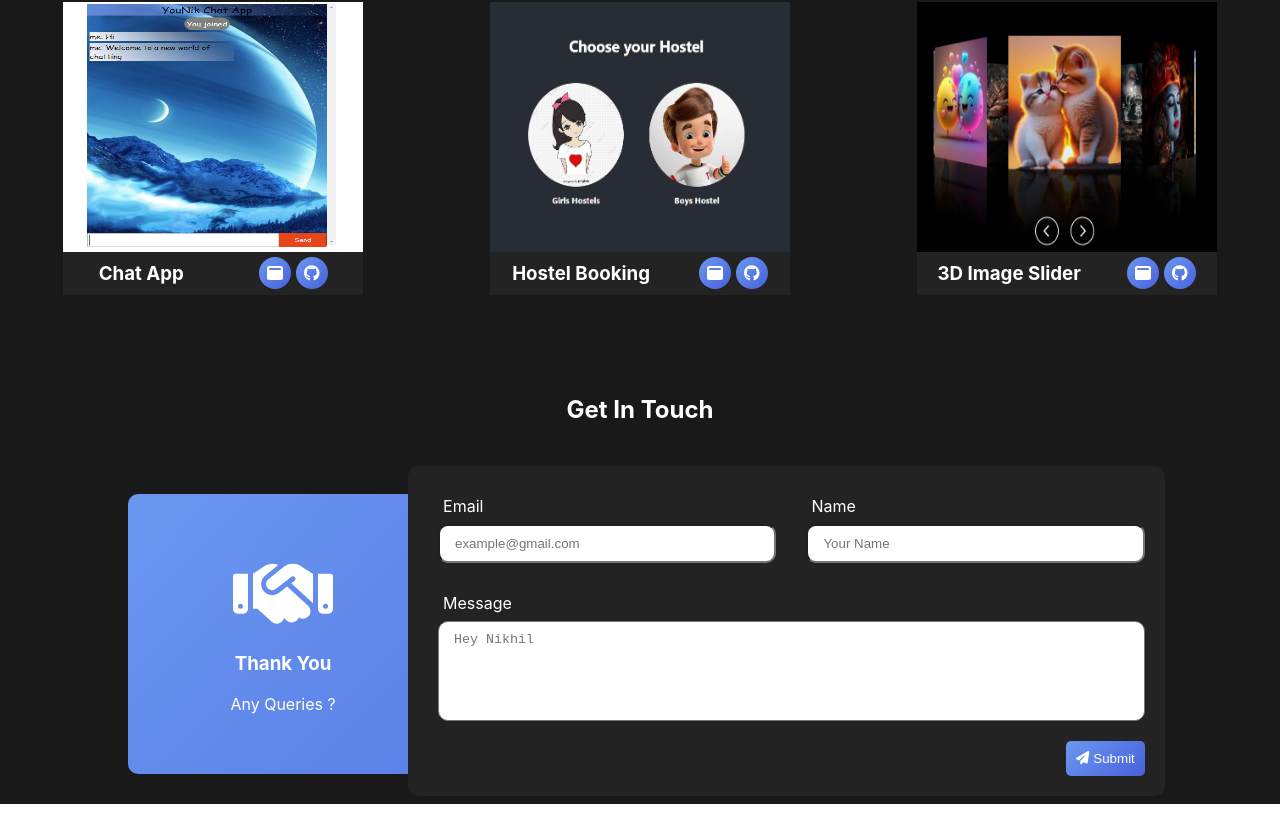
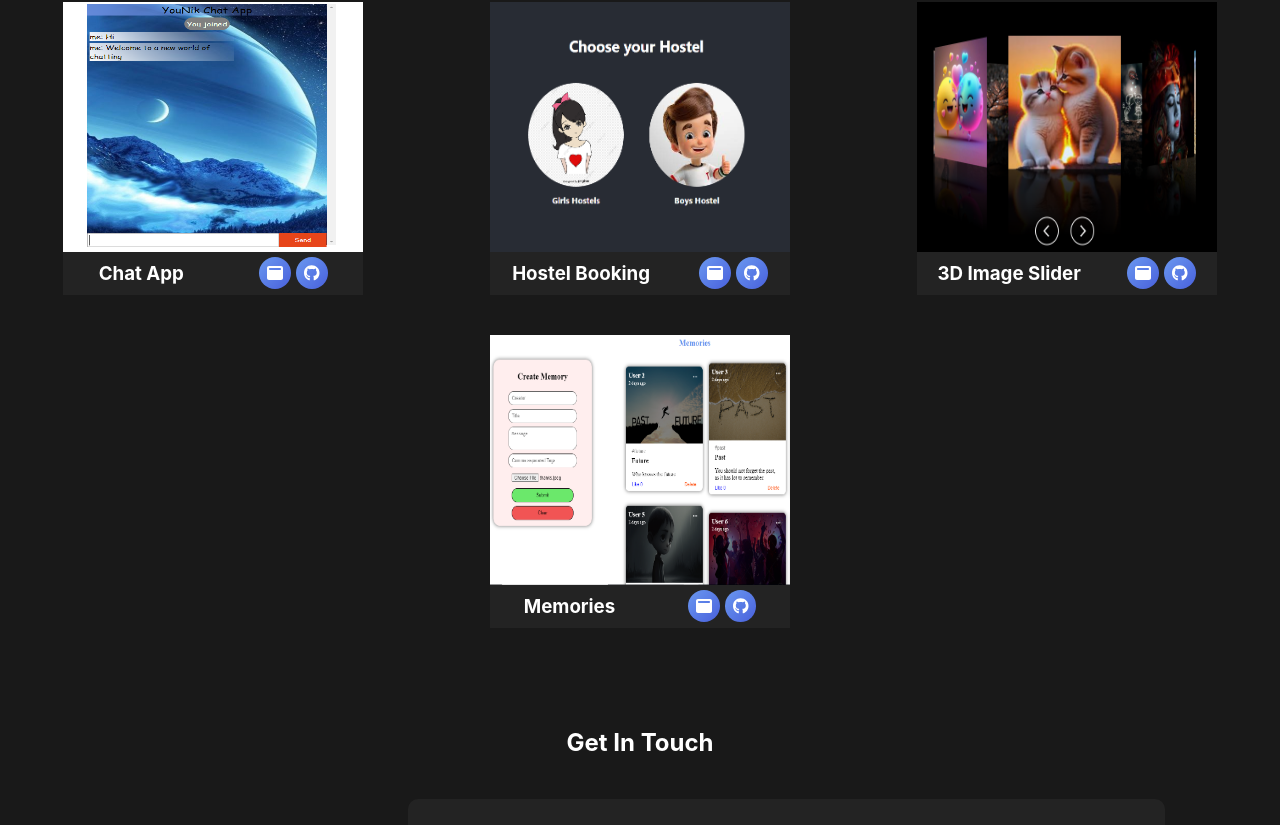
Before and after one commit to NikBK/portfolio, a React (Create React App) app: page / in a window 1280 px wide. Shown: the part 2917-3742 px from the top of the page. Before the commit the page ends 3721 px from the top, so only its background shows below. Built offline with nearby package versions, Linux system fonts and the light colour scheme.

Commit message:
added memories project

```diff
--- a/src/data/projectDetails.js
+++ b/src/data/projectDetails.js
@@ -1,6 +1,8 @@
+var id = 1;
+
 export const projectData = [
     {
-        id: 1,
+        id: id++,
         name: "Expense Tracker",
         info: "",
         imageLink: "../images/expense_tracker.png",
@@ -9,7 +11,7 @@ export const projectData = [
         icons: ["", ""]
     },
     {
-        id: 2,
+        id: id++,
         name: "Resume Builder",
         info: "",
         imageLink: "../images/resume_builder.png",
@@ -18,7 +20,7 @@ export const projectData = [
         icons: ["", ""]
     },
     {
-        id: 3,
+        id: id++,
         name: "Weather App",
         info: "",
         imageLink: "../images/weather_app.png",
@@ -27,7 +29,7 @@ export const projectData = [
         icons: ["", ""]
     },
     {
-        id: 4,
+        id: id++,
         name: "Chat App",
         info: "",
         imageLink: "../images/chat_app.png",
@@ -36,7 +38,7 @@ export const projectData = [
         icons: ["", ""]
     },
     {
-        id: 5,
+        id: id++,
         name: "Hostel Booking",
         info: "",
         imageLink: "../images/hostel_booking.png",
@@ -45,12 +47,21 @@ export const projectData = [
         icons: ["", ""]
     },
     {
-        id: 6,
+        id: id++,
         name: "3D Image Slider",
         info: "",
         imageLink: "../images/3d-image-slider.PNG",
         gitLink: "https://github.com/NikBK/3d-image-slider",
         hostedLink: "https://3d-image-slider.netlify.app",
         icons: ["", ""]
+    },
+    {
+        id: id++,
+        name: "Memories",
+        info: "",
+        imageLink: "../images/memories.PNG",
+        gitLink: "https://github.com/NikBK/memories",
+        hostedLink: "https://memories-client-nikbk.vercel.app",
+        icons: ["", ""]
     }
 ];
--- a/src/index.js
+++ b/src/index.js
@@ -6,9 +6,9 @@ import ThemeContext from "./components/context";
 
 const root = ReactDOM.createRoot(document.getElementById('root'));
 root.render(
-  // <React.StrictMode>
-  <ThemeContext>
-    <App />
-  </ThemeContext>
-  // </React.StrictMode>
+  <React.StrictMode>
+    <ThemeContext>
+      <App />
+    </ThemeContext>
+  </React.StrictMode>
 );
```
Also changed, not shown: public/images/memories.PNG (added).
